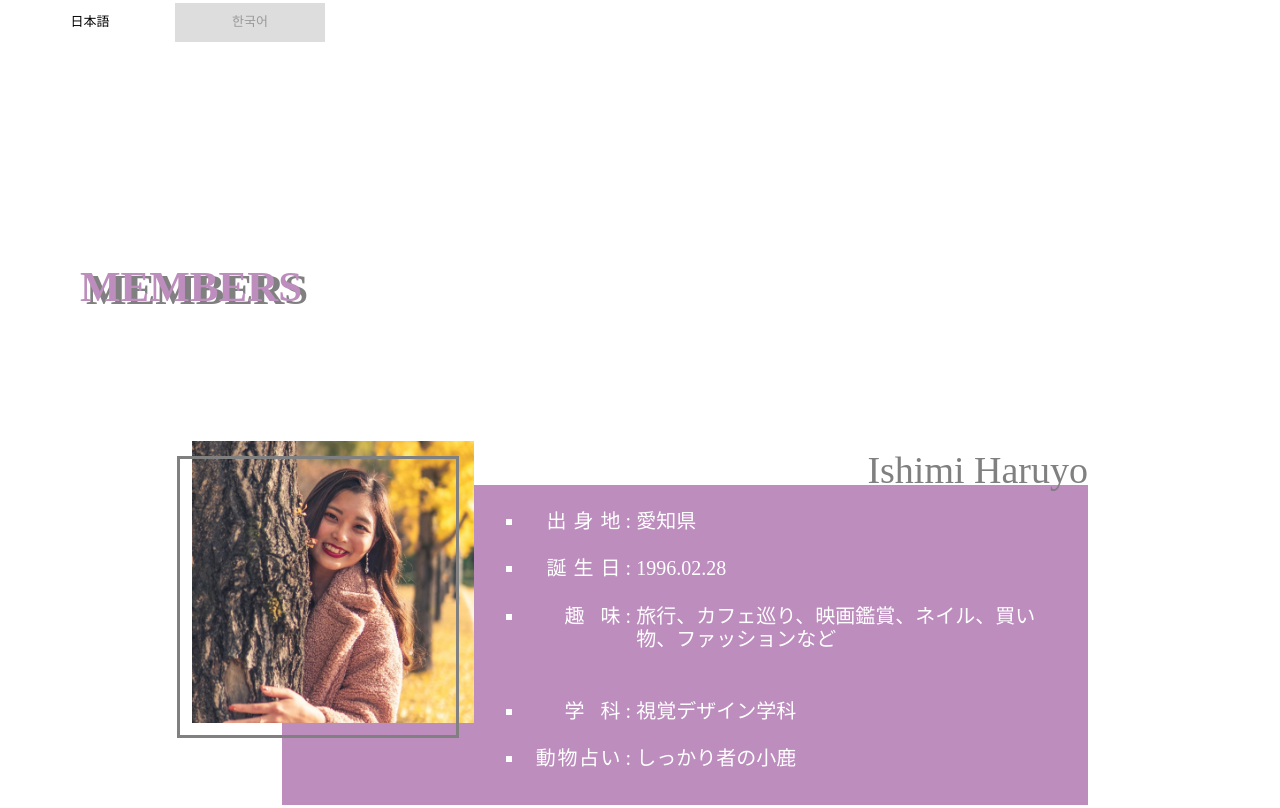
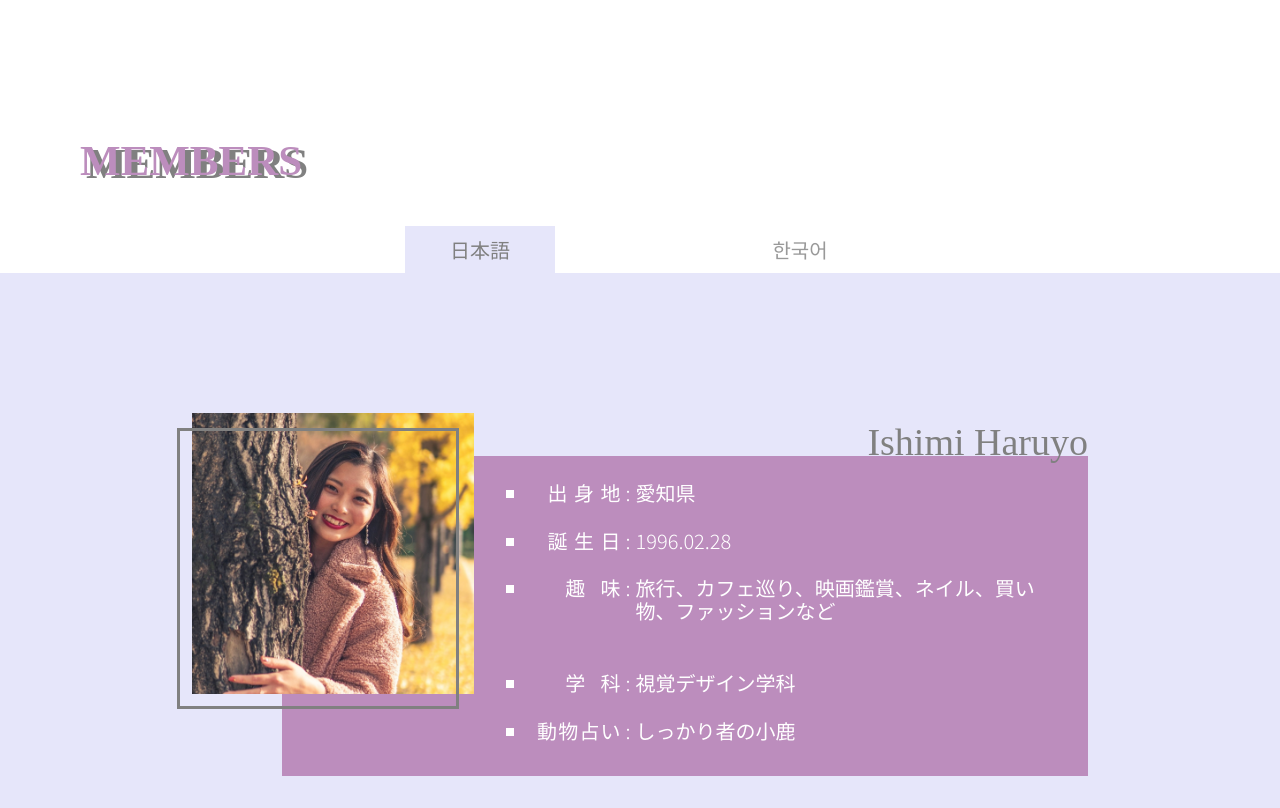
Before and after one commit to Kohei710/95line, a plain HTML site: page index.html in a window 1280 px wide. Shown: the part 1699-2507 px from the top of the page. Drawn offline with nearby package versions, Linux system fonts and the light colour scheme; a web font is replaced by a local one.

Commit message:
言語切り替えたぶ

```diff
--- a/index.html
+++ b/index.html
@@ -18,13 +18,17 @@
     <link href="https://fonts.googleapis.com/css2?family=M+PLUS+Rounded+1c:wght@500&display=swap" rel="stylesheet">
     <link rel="preconnect" href="https://fonts.gstatic.com">
     <link href="https://fonts.googleapis.com/css2?family=Single+Day&display=swap" rel="stylesheet">
+    <link rel="preconnect" href="https://fonts.googleapis.com">
+　　<link rel="preconnect" href="https://fonts.gstatic.com" crossorigin>
+　　<link href="https://fonts.googleapis.com/css2?family=Noto+Sans+KR:wght@300&display=swap" rel="stylesheet">
+
 </head>
 <body>
     <header>
         <div class="header-logo">
             <a href="#"><img src="images/logo.png" alt=""></a>
         </div>
-        <div class="header-right">
+        <!-- <div class="header-right">
             <div class="header-icon insta-icon">
                 <a href="#"><img src="images/insta-icon3.png" alt=""></a>
             </div>
@@ -32,16 +36,14 @@
                 <li>
                     <a href="#"><img src="images/lan-icon.png" alt=""></a>
                     <ul>
-                        <!-- <li><a class="lan-li tab-switch" href="#">日本語</a></li>
-                        <li><a class="lan-li tab-switch" href="#">한국어</a></li> -->
-                        <input id="TAB-01" type="radio" name="TAB" class="tab-switch" checked="checked" /><label class="lan-li tab-label" for="TAB-01">日本語</label>
-                        <input id="TAB-02" type="radio" name="TAB" class="tab-switch" /><label class="lan-li tab-label" for="TAB-02">한국어</label>
+                        <li><a class="lan-li tab-switch" href="#">日本語</a></li>
+                        <li><a class="lan-li tab-switch" href="#">한국어</a></li>
                     </ul>
                 </li>
-            </ul>
-            <div class="header-icon hamburger">
+            </ul> -->
+            <!-- <div class="header-icon hamburger">
                 <div class="open"><img src="images/95-humburgers-1.png" alt=""></div>
-            </div>
+            </div> -->
         </div>
     </header>
     <div class="top-container">
@@ -68,6 +70,7 @@
             <div class="balloons balloon10"><a href="#Toshiki">Toshiki</a></div>
         </div>
     </div>
+    <div class="Arrow-Bottom"></div>
 
 
 
@@ -82,6 +85,7 @@
     </div>
 
     <div>
+        <h1 class="heading">MEMBERS</h1>
         <input id="tab10" type="radio" name="tab_btn" checked>
         <input id="tab20" type="radio" name="tab_btn">
 
@@ -92,7 +96,6 @@
         <div class="panel_area">
             <div id="panel1" class="tab_panel">
                 <div class="member-container" id="member">
-                    <h1 class="heading">MEMBERS</h1>
                     <div class="member-box member-box3" id="Haruyo">
                         <div class="member-image member-image">
                             <img src="images/1.Ishimi%20Haruyo.jpg" alt="">
@@ -446,7 +449,6 @@
             </div>
             <div id="panel2" class="tab_panel">
                 <div class="member-container" id="member">
-                    <h1 class="heading">MEMBERS</h1>
                     <div class="member-box member-box3" id="Haruyo">
                         <div class="member-image member-image">
                             <img src="images/1.Ishimi%20Haruyo.jpg" alt="">
@@ -527,7 +529,7 @@
                                 <tr>
                                     <td><li>출신</li></td>
                                     <td>: </td>
-                                    <td>京都府</td>
+                                    <td>쿄토</td>
                                 </tr>
                                 <tr>
                                     <td><li>생일</li></td>
@@ -781,7 +783,7 @@
                             <tr>
                                 <td><li>취미</li></td>
                                 <td>:</td>
-                                <td>여행, 한국드라마 보기, 네일, 쇼핑, 카페, 새로운 경험을 쌓기, 기타(体験系)、ギターもやりため</td>
+                                <td>여행, 한국드라마 보기, 네일, 쇼핑, 카페, 새로운 경험을 쌓기, 기타</td>
                             </tr>
                             <tr>
                                 <td><li>학과</li></td>
@@ -867,7 +869,7 @@
             </div>
         </div>
     </div>
-    <div class="memories-container" id="memories">
+    <!-- <div class="memories-container" id="memories">
         <h1 class="heading">MEMORIES</h1>
 <!--        <div class="event-header">-->
 <!--            <a href="#" class="event-cate">語学院</a>-->
@@ -877,7 +879,7 @@
 <!--            <a href="#" class="event-cate">MOVIE</a>-->
 <!--        </div>-->
 
-
+<!--
         <section class="tab_contents">
             <div class="tab_wrap">
                 <input id="tab1" type="radio" name="check" checked>
@@ -1034,7 +1036,7 @@
                 </div>
             </div>
         </section>
-    </div>
+    </div> -->
 
 
     <div class="modal">
--- a/styles/style.css
+++ b/styles/style.css
@@ -439,7 +439,8 @@ img {
 header {
   display: flex;
   justify-content: space-between;
-  margin: 30px; }
+  /* margin: 30px; */
+ }
   header .header-logo {
     width: 300px;
     margin-left: 35px; }
@@ -702,11 +703,21 @@ about
         font-size: 14px;
         margin: 20px; } }
 
+  .Arrow-Bottom {
+    margin: 0 auto;
+    border-bottom: solid 2px gray;
+    border-right: solid 2px gray;
+    width: 55px;
+    height: 55px;
+    transform: rotate(45deg);
+    }
+
 /* ----------------------
 members
  ---------------------- */
 .member-container {
-  margin-top: 100px; }
+  padding: 50px 0;
+  background:lavender; }
   .member-container .member-box {
     width: 70%;
     height: 40vh;
@@ -738,7 +749,7 @@ members
       padding: 25px 25px 10px 25%;
       height: 40vh;
       font-size: 20px;
-      font-family: Yu Gothic Serif; }
+      font-family: 'Noto Sans KR', sans-serif; }
       .member-container .member-box .member-detail li {
         vertical-align: middle;
         list-style: square; }
@@ -778,15 +789,34 @@ members
 
   /* 言語切り替え機能 */
 input[type="radio"]{display:none;}
-.tab_area{font-size:0; margin:0 10px;}
-.tab_area label{width:150px; margin:0 5px; display:inline-block; padding:12px 0; color:#999; background:#ddd; text-align:center; font-size:13px; cursor:pointer; transition:ease 0.2s opacity;}
-.tab_area label:hover{opacity:0.5;}
-.tab_panel{display:none;
-opacity: 1;}
+.tab_area{
+  font-size:0;
+  margin:0 auto;
+  width: 50%;
+  display: flex;
+  justify-content: space-around;
+}
+.tab_area label{
+  width:150px;
+  margin:0 5px;
+  display:inline-block;
+  padding:12px 0;
+  color:#999;
+  text-align:center;
+  font-size:20px;
+  font-family: 'Noto Sans KR', sans-serif;
+  cursor:pointer;
+  transition:ease 0.2s opacity;}
+.tab_area label:hover{
+  opacity:0.5;
+  background:lavender;}
+.tab_panel{
+  display:none;
+  opacity: 1;}
 
-#tab10:checked ~ .tab_area .tab1_label{background:#fff; color:#000;}
+#tab10:checked ~ .tab_area .tab1_label{background:lavender; color:gray;}
 #tab10:checked ~ .panel_area #panel1{display:block;}
-#tab20:checked ~ .tab_area .tab2_label{background:#fff; color:#000;}
+#tab20:checked ~ .tab_area .tab2_label{background:lavender; color:gray;}
 #tab20:checked ~ .panel_area #panel2{display:block;}
 
 /* ----------------------
```
Also changed, not shown: 1 other file.
